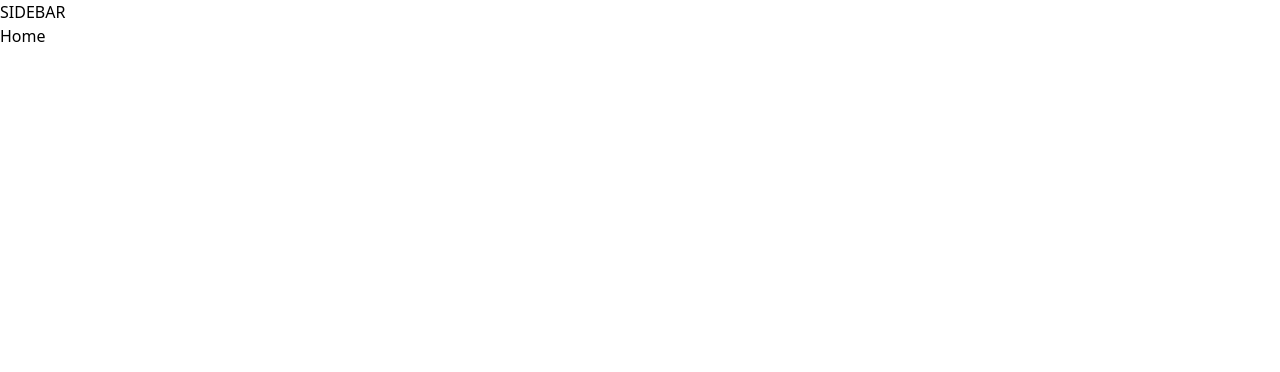
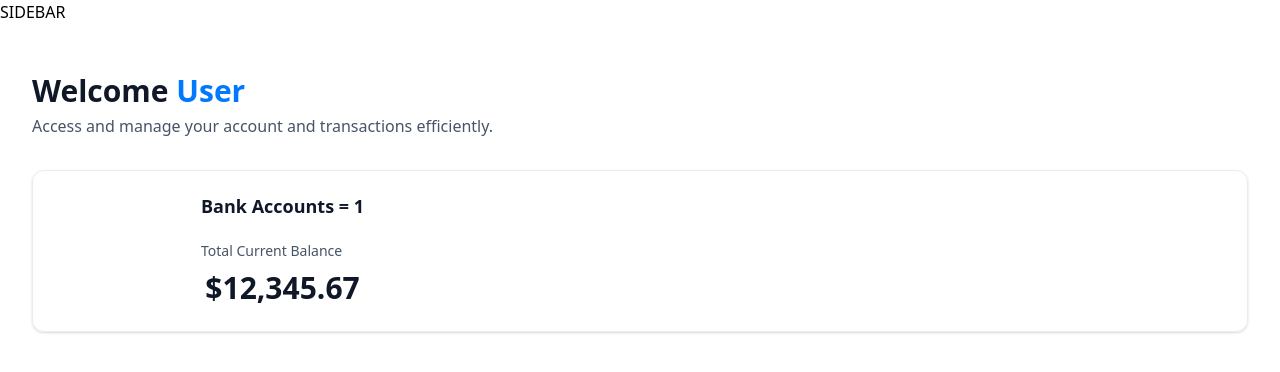
Before and after one commit to WLL1am/banking-app, a Next.js app: page / in a window 1280 px wide. Shown: the top 372 px of the page. Built offline with nearby package versions, Linux system fonts and the light colour scheme.

Commit message:
implement balance and account counter using countup to animate counting up

```diff
--- a/package.json
+++ b/package.json
@@ -10,11 +10,15 @@
   },
   "dependencies": {
     "@radix-ui/react-slot": "^1.2.4",
+    "chart.js": "^4.5.1",
     "class-variance-authority": "^0.7.1",
     "clsx": "^2.1.1",
     "lucide-react": "^0.556.0",
     "next": "14.2.3",
+    "query-string": "^9.3.1",
     "react": "^18",
+    "react-chartjs-2": "^5.3.1",
+    "react-countup": "^6.5.3",
     "react-dom": "^18",
     "tailwind-merge": "^3.4.0",
     "tailwindcss-animate": "^1.0.7"
--- a/src/app/(root)/page.tsx
+++ b/src/app/(root)/page.tsx
@@ -1,8 +1,29 @@
+import HeaderBox from '@/components/HeaderBox'
+import TotalBalanceBox from '@/components/TotalBalanceBox'
 import React from 'react'
 
 const Home = () => {
+    const loggedIn = { firstName: 'User' }
+
     return (
-        <div>Home</div>
+        <section className='home'>
+            <div className="home-content">
+                <header className='home-header'>
+                    <HeaderBox
+                        type="greeting"
+                        title="Welcome"
+                        user={loggedIn?.firstName || 'Guest'}
+                        subtext="Access and manage your account and transactions efficiently."
+                    />
+
+                    <TotalBalanceBox
+                        accounts={[]}
+                        totalBanks={1}
+                        totalCurrentBalance={12345.67}
+                    />
+                </header>
+            </div>
+        </section>
     )
 }
 
--- /dev/null
+++ b/src/components/AnimatedCounter.tsx
@@ -0,0 +1,19 @@
+'use client'
+
+import CountUp from 'react-countup'
+
+const AnimatedCounter = ({ amount }: { amount: number }) => {
+  return (
+    <div>
+        <CountUp
+            duration={2.75}
+            decimals={2}
+            decimal="."
+            prefix="$"
+            end={amount}
+        />
+    </div>
+  )
+}
+
+export default AnimatedCounter
--- /dev/null
+++ b/src/components/HeaderBox.tsx
@@ -0,0 +1,17 @@
+const HeaderBox = ({ type = "title", title, subtext, user }: HeaderBoxProps) => {
+  return (
+    <div className="header-box">
+      <h1 className="header-box-title">
+        {title}
+        {type === 'greeting' && (
+          <span className="text-bankGradient">
+            &nbsp;{user}
+          </span>
+        )}
+      </h1>
+      <p className="header-box-subtext">{subtext}</p>
+    </div>
+  )
+}
+
+export default HeaderBox
--- /dev/null
+++ b/src/components/TotalBalanceBox.tsx
@@ -0,0 +1,31 @@
+import AnimatedCounter from './AnimatedCounter'
+
+const TotalBalanceBox = ({
+    accounts = [], totalBanks, totalCurrentBalance
+}: TotlaBalanceBoxProps) => {
+  return (
+    <section className='total-balance'>
+        <div className="total-balance-chart">
+            {/* DoughnutChart */}
+        </div>
+
+        <div className="flex flex-col gap-6">
+            <h2 className='header-2'>
+                Bank Accounts = {totalBanks}
+            </h2>
+            <div className="flex flex-col gap-2">
+                <p className='total-balance-label'>
+                    Total Current Balance
+                </p>
+
+                <p className='total-balance-amount flex-center gap-2'>
+                    <AnimatedCounter amount=
+                    {totalCurrentBalance}/>
+                </p>
+            </div>
+        </div>
+    </section>
+  )
+}
+
+export default TotalBalanceBox
```
Also changed, not shown: 1 other file (tests, documents, lock files or other folders).
